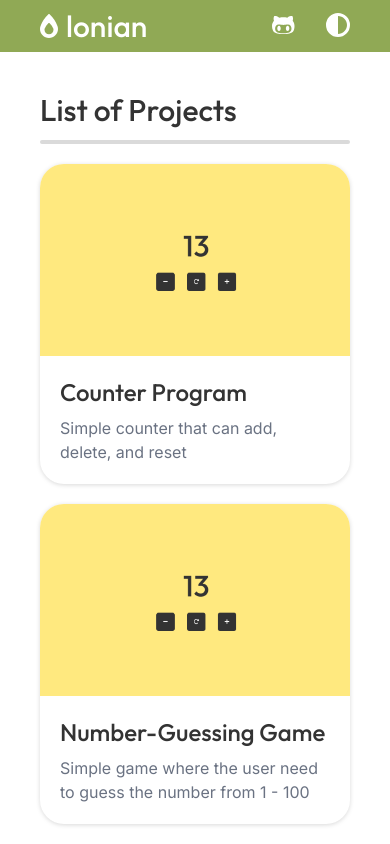
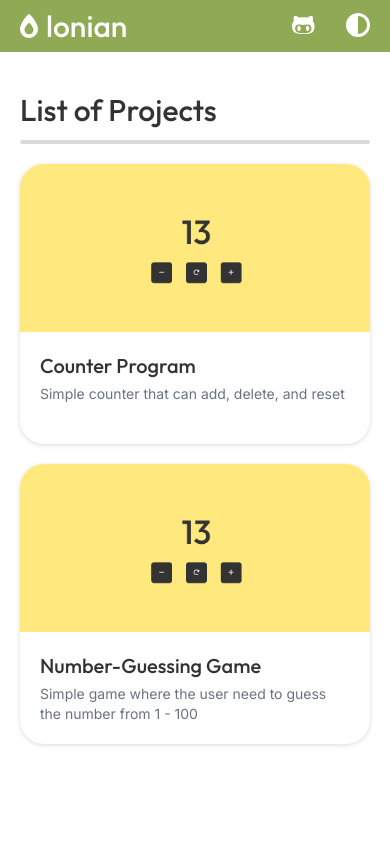
Before and after one commit to aurickwilliam/mini-projects, a React (Vite) app: page / in a window 390 px wide. Built offline with nearby package versions, Linux system fonts and the light colour scheme.

Commit message:
Added the logo at each project

```diff
--- a/src/components/NavBar.jsx
+++ b/src/components/NavBar.jsx
@@ -13,7 +13,7 @@ export default function NavBar() {
   }
 
   return (
-    <nav className='flex justify-between items-center bg-light-matcha px-10 py-2 sm:px-20 md:px-30 lg:px-40 xl:px-50 2xl:px-70'>
+    <nav className='flex justify-between items-center bg-light-matcha px-5 py-2 sm:px-15 md:px-30 lg:px-40 xl:px-50 2xl:px-70'>
       {/* Logo */}
       <div onClick={handleLogoClick} className='flex justify-center items-center gap-2 cursor-pointer'>
         <FontAwesomeIcon icon={faFireFlameSimple} className='text-2xl text-white'/>
--- a/src/components/ProjectCard.jsx
+++ b/src/components/ProjectCard.jsx
@@ -8,16 +8,16 @@ export default function ProjectCard({project}) {
   }
 
   return (
-    <div onClick={handleClick} className="group bg-white h-80 w-full rounded-3xl drop-shadow-sm overflow-clip cursor-pointer transition ease-in-out hover:scale-105 hover:bg-light-matcha">
+    <div onClick={handleClick} className="group bg-white h-70 w-full rounded-3xl drop-shadow-sm overflow-clip cursor-pointer transition ease-in-out hover:scale-105 hover:bg-light-matcha">
       <div className='h-[60%] w-full'>
         <img src={project.coverImg} alt="project-img" className='h-full w-full object-cover'/>
       </div>
 
-      <div className='w-full h-[40%] p-5 flex flex-col gap-2'>
-        <h1 className='text-2xl text-charcoal font-outfit font-medium truncate group-hover:text-white'>
+      <div className='w-full h-[40%] p-5 flex flex-col gap-1'>
+        <h1 className='text-xl text-charcoal font-outfit font-medium truncate group-hover:text-white'>
           {project.title}
         </h1>
-        <p className='text-md text-gray-500 font-inter group-hover:text-gray-100'>
+        <p className='text-sm text-gray-500 font-inter group-hover:text-gray-100'>
           {project.description}
         </p>
       </div>
--- a/src/index.css
+++ b/src/index.css
@@ -21,6 +21,6 @@ body{
 
 @layer components{
   .margin {
-    @apply mx-10 sm:mx-20 md:mx-30 lg:mx-40 xl:mx-50 2xl:mx-70
+    @apply mx-5 sm:mx-15 md:mx-30 lg:mx-40 xl:mx-50 2xl:mx-70
   }
 }
--- a/src/pages/CounterProgram.jsx
+++ b/src/pages/CounterProgram.jsx
@@ -1,10 +1,13 @@
 import { FontAwesomeIcon } from '@fortawesome/react-fontawesome';
-import { faPlus, faMinus, faRotateRight } from "@fortawesome/free-solid-svg-icons"
+import { faPlus, faMinus, faRotateRight, faFireFlameSimple } from "@fortawesome/free-solid-svg-icons"
 
 import { useState } from 'react';
+import { useNavigate } from 'react-router-dom';
 
 export default function CounterProgram() {
   const [value, setValue] = useState(0);
+
+  const navigate = useNavigate();
 
   const handleDecreaseClick = () => {
     setValue(prev => prev - 1);
@@ -19,7 +22,6 @@ export default function CounterProgram() {
   };
 
   return (
-    <>
     <section className="h-screen flex justify-center items-center bg-[#ffe97f]">
       <div className="flex flex-col gap-10 items-center">
         {/* Display Value */}
@@ -42,7 +44,13 @@ export default function CounterProgram() {
           </button>
         </div>
       </div>
+
+      <div onClick={() => navigate("/")} className='absolute right-0 bottom-0 bg-white-bg m-5 p-3 flex items-center justify-center gap-2 rounded-4xl shadow-sm cursor-pointer'>
+        <FontAwesomeIcon icon={faFireFlameSimple} className='text-xl text-charcoal'/>
+        <h1 className='text-xl text-charcoal font-outfit font-medium'>
+          lonian
+        </h1>
+      </div>
     </section>
-    </>
   )
 }
--- a/src/pages/NumberGuessing.jsx
+++ b/src/pages/NumberGuessing.jsx
@@ -1,6 +1,8 @@
+import { FontAwesomeIcon } from "@fortawesome/react-fontawesome";
+import {faRotateRight, faFireFlameSimple} from "@fortawesome/free-solid-svg-icons";
+
 import { useState, useEffect } from "react";
-import { FontAwesomeIcon } from "@fortawesome/react-fontawesome";
-import {faRotateRight} from "@fortawesome/free-solid-svg-icons";
+import { useNavigate } from "react-router-dom";
 
 export default function NumberGuessing() {
   const [guess, setGuess] = useState("");
@@ -8,6 +10,8 @@ export default function NumberGuessing() {
   const [hint, setHint] = useState("");
   const [haveGuessed, setHaveGuessed] = useState(false);
   const [noGuess, setNoGuess] = useState(0);
+
+  const navigate = useNavigate();
 
   const generateRandomInteger = (min, max) => {
     min = Math.ceil(min);
@@ -107,6 +111,13 @@ export default function NumberGuessing() {
           </div>
         }
       </div>
+
+      <div onClick={() => navigate("/")} className='absolute right-0 bottom-0 bg-white-bg m-5 p-3 flex items-center justify-center gap-2 rounded-4xl shadow-sm cursor-pointer'>
+        <FontAwesomeIcon icon={faFireFlameSimple} className='text-xl text-charcoal'/>
+        <h1 className='text-xl text-charcoal font-outfit font-medium'>
+          lonian
+        </h1>
+      </div>
     </section>
   )
 }
```
Lines whose indentation alone changed are shown as unchanged.
